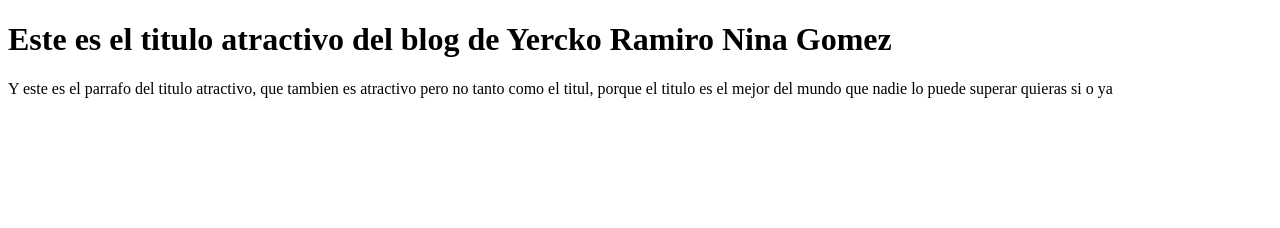
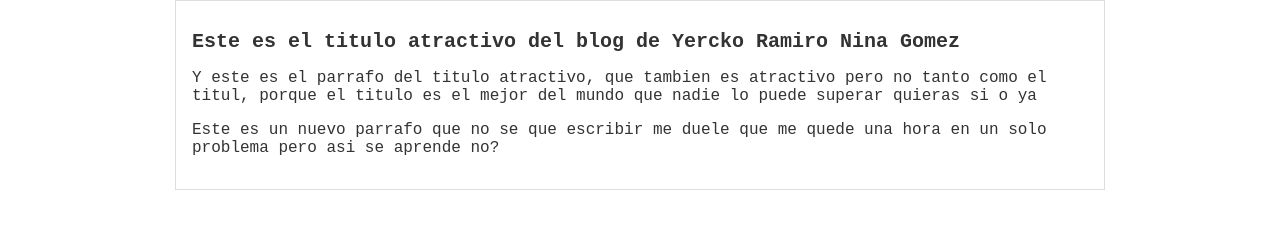
Before and after one commit to YerckoRamiro/My_Blog, a plain HTML site: page index.html in a window 1280 px wide. Drawn offline with Linux system fonts and the light colour scheme.

Commit message:
Este es un nuevo cambio para mi blog con una bonita tipografia

```diff
--- a/css/estilos.css
+++ b/css/estilos.css
@@ -13,8 +13,9 @@ body{
     text-align: left;
     border: 1px solid #ddd;
     margin: 0 auto;
+    font-family: 'Courier New', Courier, monospace;
 }
 
 #container h1 {
-    font-size: 70%;
+    font-size: 20px;
 }
--- a/index.html
+++ b/index.html
@@ -2,6 +2,7 @@
 <html lang="en">
 <head>
     <title>Document</title>
+    <link rel="stylesheet" href="css/estilos.css">
 </head>
 <body>
     <div id="container">
@@ -9,6 +10,7 @@
             <h1>Este es el titulo atractivo del blog de Yercko Ramiro Nina Gomez</h1>
             <p>Y este es el parrafo del titulo atractivo, que tambien es atractivo
             pero no tanto como el titul, porque el titulo es el mejor del mundo que nadie lo puede superar quieras si o ya</p>
+            <p>Este es un nuevo parrafo que no se que escribir me duele que me quede una hora en un solo problema pero asi se aprende no?</p>
         </div>
     </div>
 </body>
```
